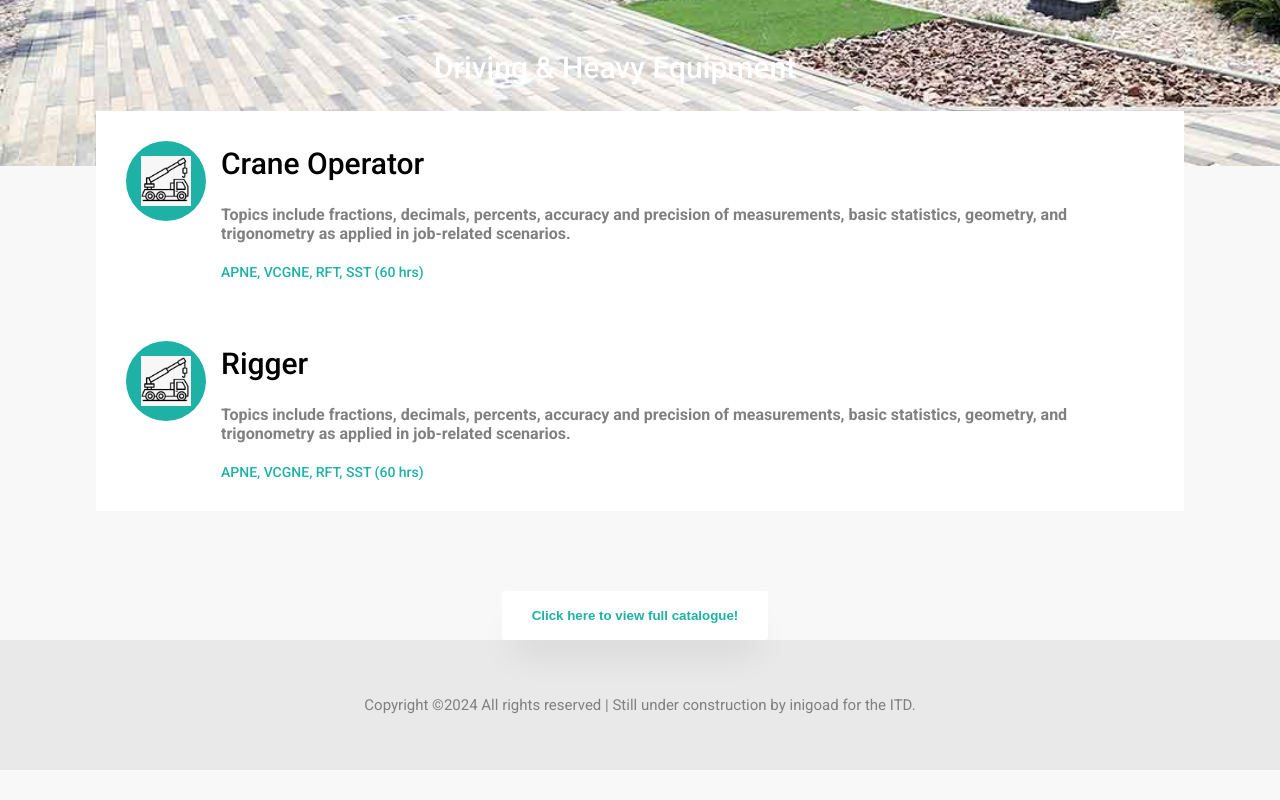
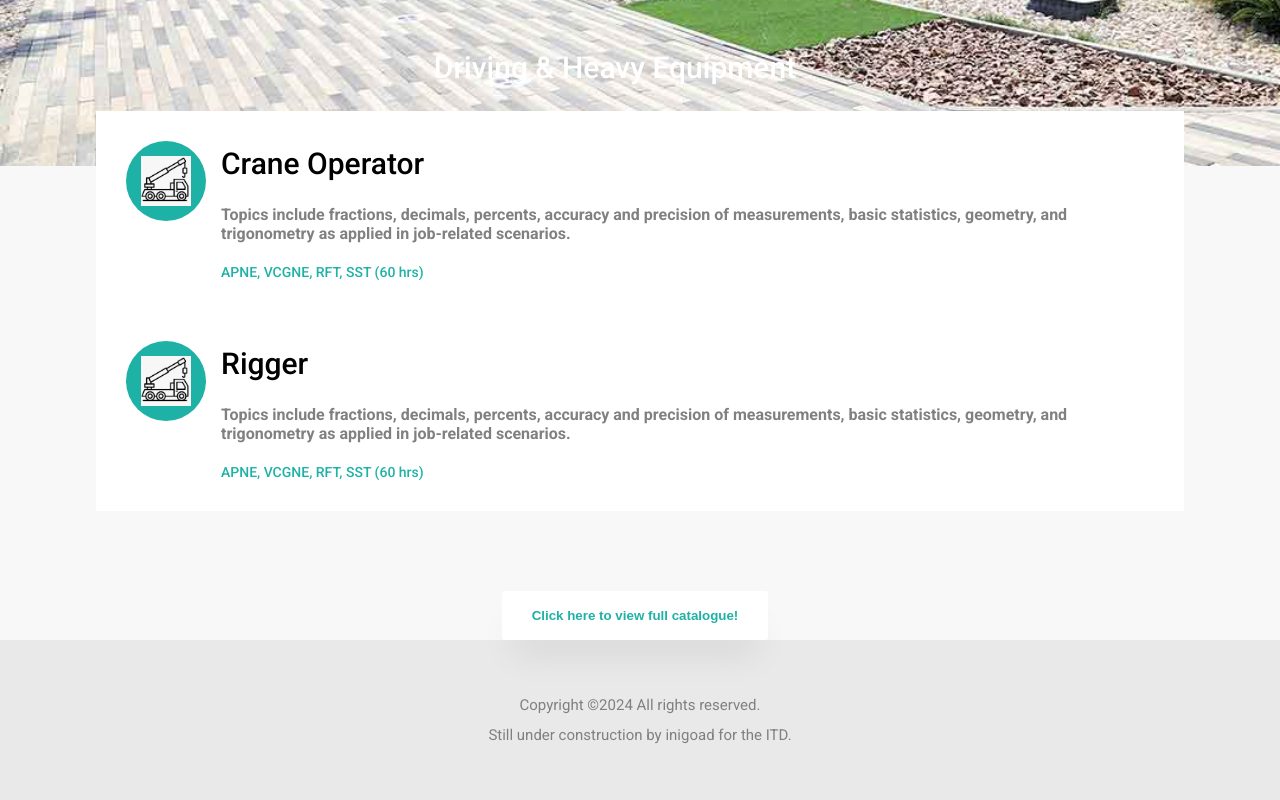
Before and after one commit to aristotleinigo9/my-app, a React (Create React App) app: page /driving in a window 1280 px wide. Shown: the part 634-1434 px from the top of the page. Before the commit the page ends 1404 px from the top, so only its background shows below. Built offline with nearby package versions, Linux system fonts and the light colour scheme.

Commit message:
Update Footer.jsx

```diff
--- a/src/components/common/footer/Footer.jsx
+++ b/src/components/common/footer/Footer.jsx
@@ -6,7 +6,10 @@ const Footer = () => {
     <>
       <div className='legal'>
         <p>
-          Copyright ©2024 All rights reserved | Still under construction by inigoad for the ITD.
+          Copyright ©2024 All rights reserved.
+        </p>
+         <p>
+          Still under construction by inigoad for the ITD.
         </p>
       </div>
     </>
```
